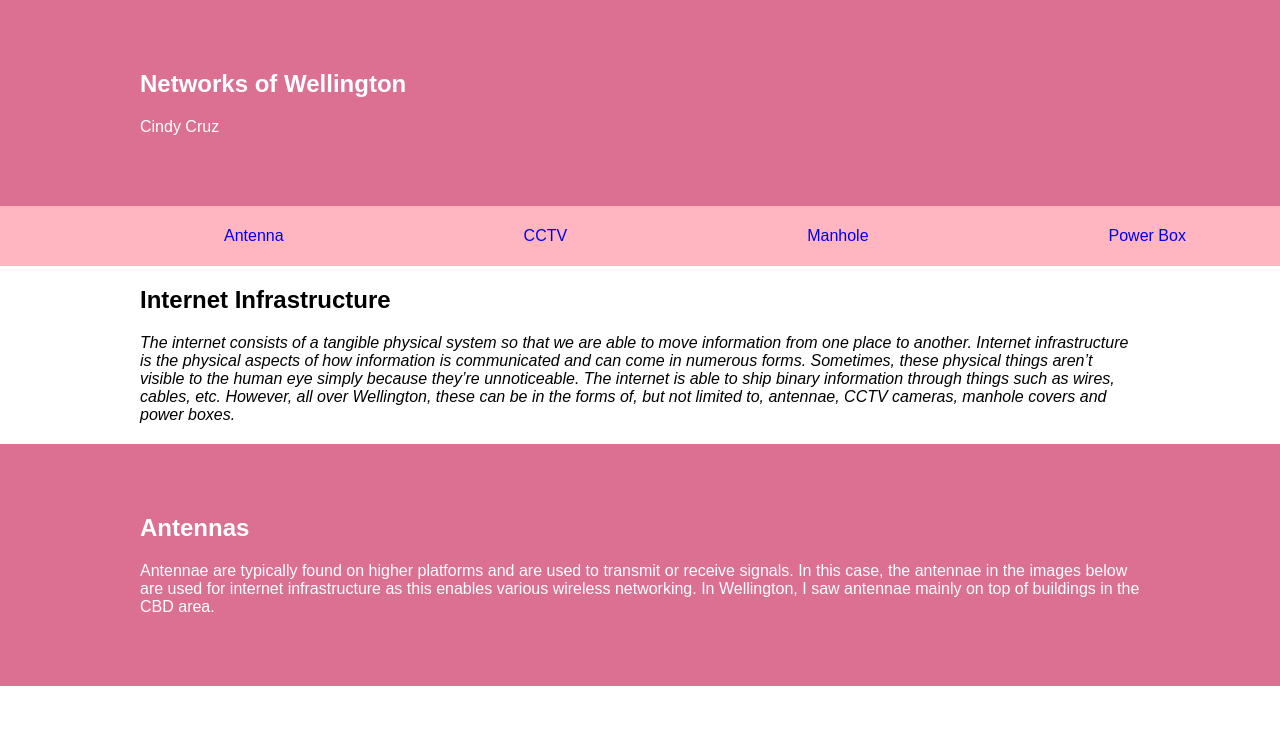
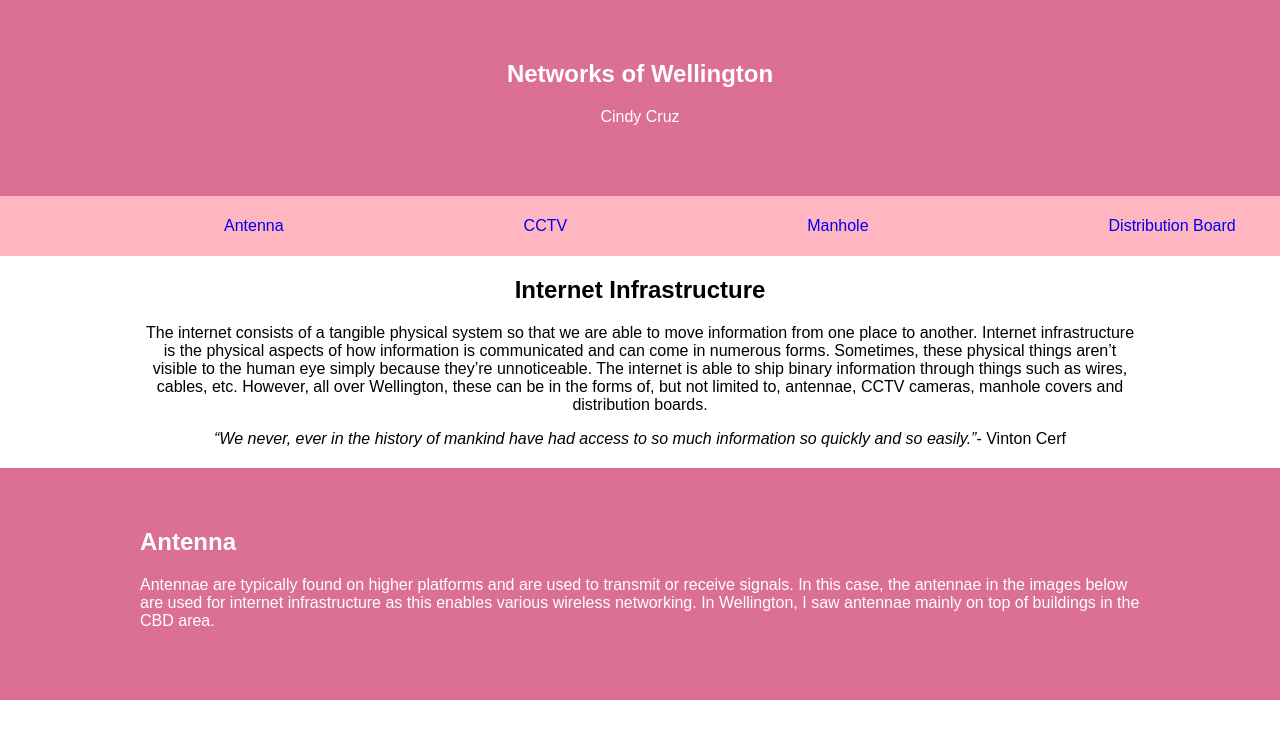
Before and after one commit to rosiest/mddn201-SA1, a plain HTML site: page index.html in a window 1280 px wide. Shown: the top 743 px of the page. Drawn offline with Linux system fonts and the light colour scheme.

Commit message:
centered some

```diff
--- a/css/style.css
+++ b/css/style.css
@@ -20,7 +20,7 @@ section{
 header{
 	background-color: palevioletred;
 	color: white; /* more readable on an orange background */
-	padding-top: 50px;
+	padding-top: 40px;
 	padding-bottom: 50px;
 }
 
--- a/index.html
+++ b/index.html
@@ -12,8 +12,8 @@
 
 	<header>
 		<section>
-			<h1>Networks of Wellington</h1>
-			<p>Cindy Cruz</p>
+			<h1 style="text-align:center">Networks of Wellington</h1>
+			<p style="text-align:center">Cindy Cruz</p>
 		</section>
 	</header>
 
@@ -23,26 +23,29 @@
 		<a href="#one">Antenna</a>
 		<a href="#two">CCTV</a>
 		<a href="#three">Manhole</a>
-		<a href="#four">Power Box</a>
+		<a href="#four">Distribution Board</a>
 	</nav>
 
 	<section>
-		<h1>Internet Infrastructure</h1>
-		<p><em>The internet consists of a tangible physical system so that
+		<h1 style="text-align:center">Internet Infrastructure</h1>
+		<p  style="text-align:center">The internet consists of a tangible physical system so that
 			we are able to move information from one place to another.
 			Internet infrastructure is the physical aspects of how information
 			is communicated and can come in numerous forms. Sometimes, these physical things
 			aren’t visible to the human eye simply because they’re unnoticeable.
 			The internet is able to ship binary information through things such as wires,
 			cables, etc. However, all over Wellington, these can be in the forms of,
-			but not limited to, antennae, CCTV cameras, manhole covers and power boxes.  </em></p>
+			but not limited to, antennae, CCTV cameras, manhole covers and distribution boards.</p>
+
+		<p style="text-align:center"><em>“We never, ever in the history of mankind have had access to so much information
+			 so quickly and so easily.”</em>- Vinton Cerf</p>
 	</section>
 
 
 
 	<header class = "categoryHeader" id = "one">
 		<section>
-			<h1>Antennas</h1>
+			<h1>Antenna</h1>
 			<p>Antennae are typically found on higher platforms and are used to transmit or receive signals.
 				In this case, the antennae in the images below are used for internet infrastructure as this
 				enables various wireless networking. In Wellington, I saw antennae mainly on top of buildings
@@ -105,7 +108,11 @@
 	<header class = "categoryHeader" id = "three">
 		<section>
 			<h1>Manhole Covers</h1>
-			<p>Lorem ipsum dolor sit amet, consectetur adipiscing elit.</p>
+			<p>Most people do not know this, but to provide more connections to networks,
+				a lot of physical forms of internet infrastructure can be located below us.
+				These underground cables are used for the communication of data to and from
+				different places, whether it’s local or international. Manhole covers are passages
+				to these cables so that they are easily accessible if some things were to go wrong. </p>
 		</section>
 	</header>
 
@@ -130,11 +137,14 @@
 	</section>
 
 
-
 	<header class = "categoryHeader" id = "four">
 		<section>
-			<h1>Power Box</h1>
-			<p>Lorem ipsum dolor sit amet, consectetur adipiscing elit.</p>
+			<h1>Distribution Board</h1>
+			<p>Distribution boards divide electrical power into subsidiary circuits as part of
+				 an electricity supply system to provide power for our internet systems.
+				 These are where the electrical supply is distributed from so that buildings
+				 and houses can have access to power. Distribution boards were mainly located
+				outside of buildings in Wellington in lots of different forms.</p>
 		</section>
 	</header>
 
```
